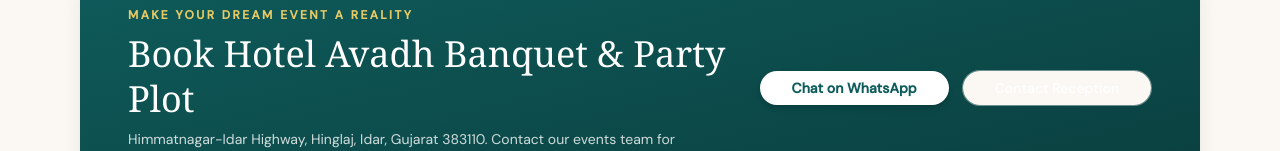
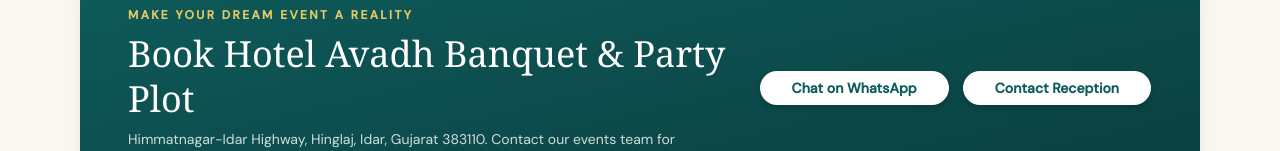
Before and after one commit to AnshPatel1406/hotelavadh, a Next.js app in the folder hotelavadh/: page /banquet in a window 1280 px wide. Shown: the part 2085-2236 px from the top of the page. Built offline with nearby package versions, Linux system fonts and the light colour scheme; no server answers; a web font is replaced by a local one.

Commit message:
fix: make Contact Reception button styling match Chat on WhatsApp in banquet page

```diff
--- a/hotelavadh/app/banquet/page.tsx
+++ b/hotelavadh/app/banquet/page.tsx
@@ -328,9 +328,8 @@
           </Button>
           <Button
             asChild
-            variant="outline"
             size="lg"
-            className="rounded-full border-white/40 text-white hover:bg-white/10 px-8"
+            className="rounded-full bg-white text-[#0F5C5C] hover:bg-white/90 px-8 font-semibold shadow-md"
           >
             <Link href="/contact">Contact Reception</Link>
           </Button>
```
